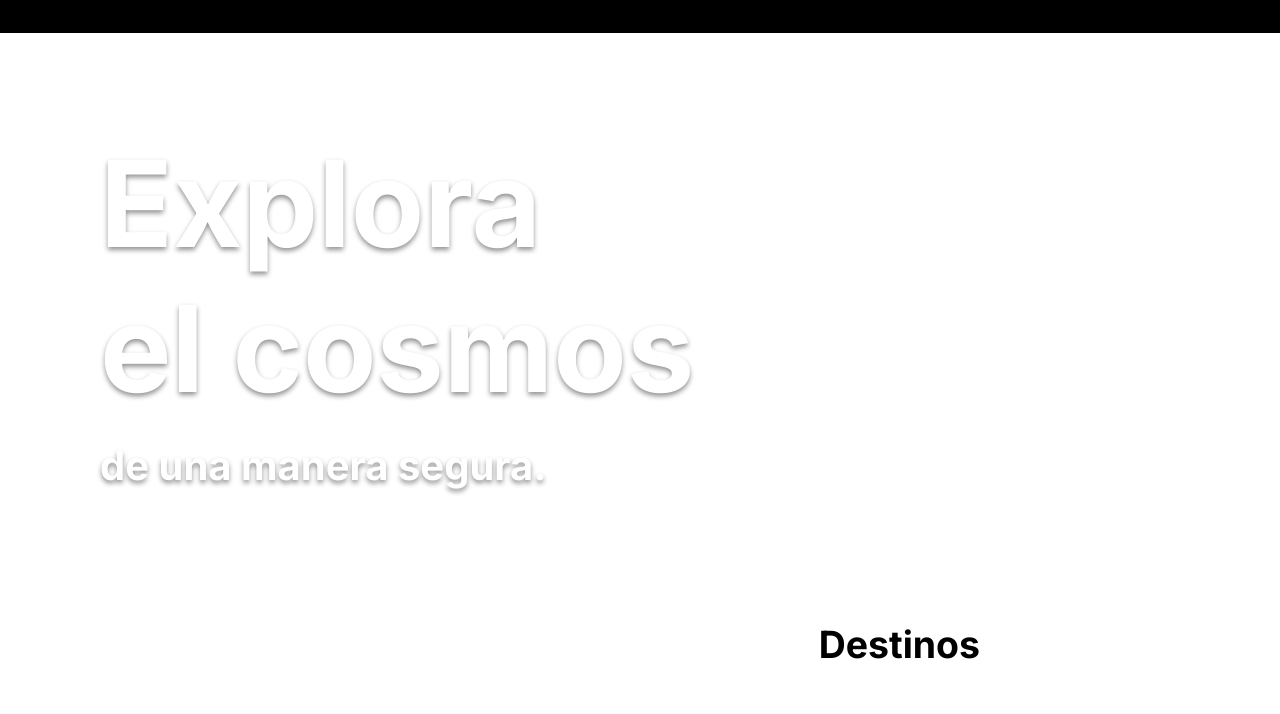
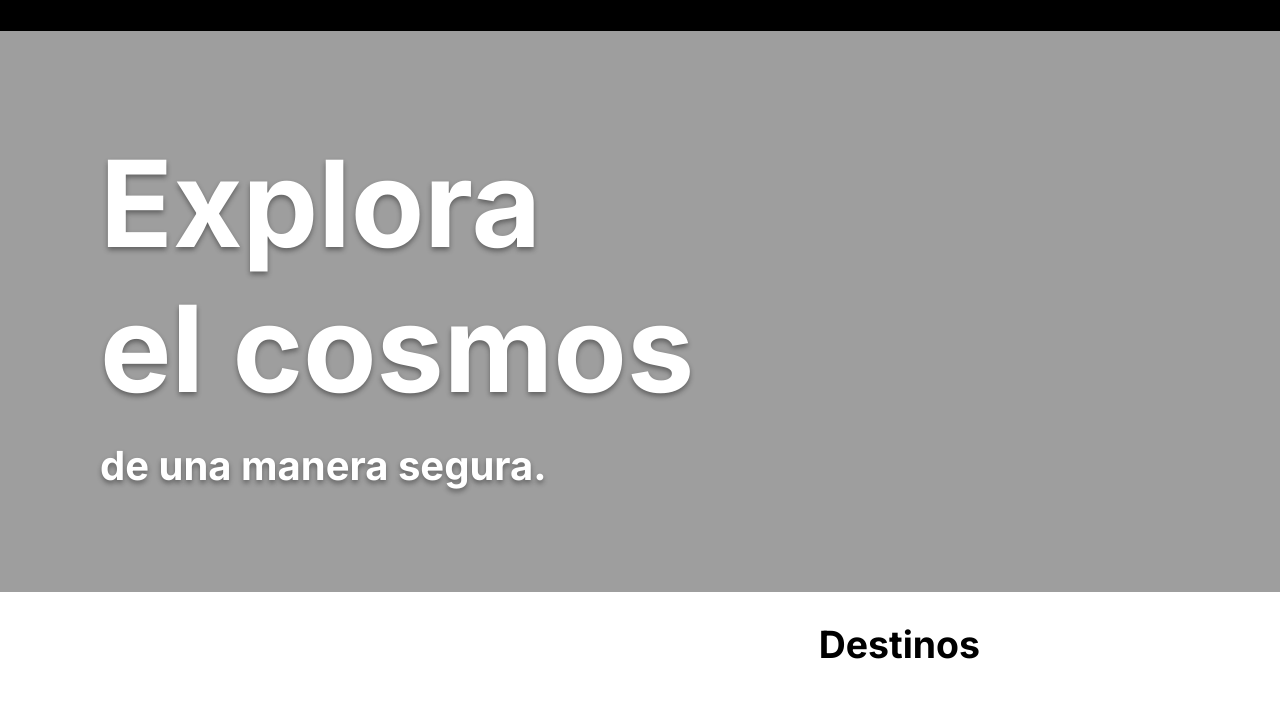
Before and after one commit to luchaparro/explora-el-cosmos, a plain HTML site: page index.html in a window 1280 px wide. Shown: the part 77-791 px from the top of the page. Drawn offline with Linux system fonts and the light colour scheme; the site is published under a folder, as on GitHub Pages, so addresses that start at the root find nothing; a web font is replaced by a local one.

Commit message:
css revision 2

```diff
--- a/css/styles.css
+++ b/css/styles.css
@@ -76,7 +76,7 @@
 .titulo{
     font-family: "Inter", sans-serif;
     text-shadow: 0rem .1875rem .3125rem #2424247e;
-    background-image: url(/assets/img/wallpapers/1299437.jpg);
+    background-image: url(../assets/img/wallpapers/1299437.jpg);
     background-repeat: no-repeat;
     background-size: cover;
     background-position: center;
```
Also changed, not shown: pages/kepler.html (+1 -1 lines), pages/luna.html (+1 -1 lines), pages/pago.html (+1 -1 lines).
